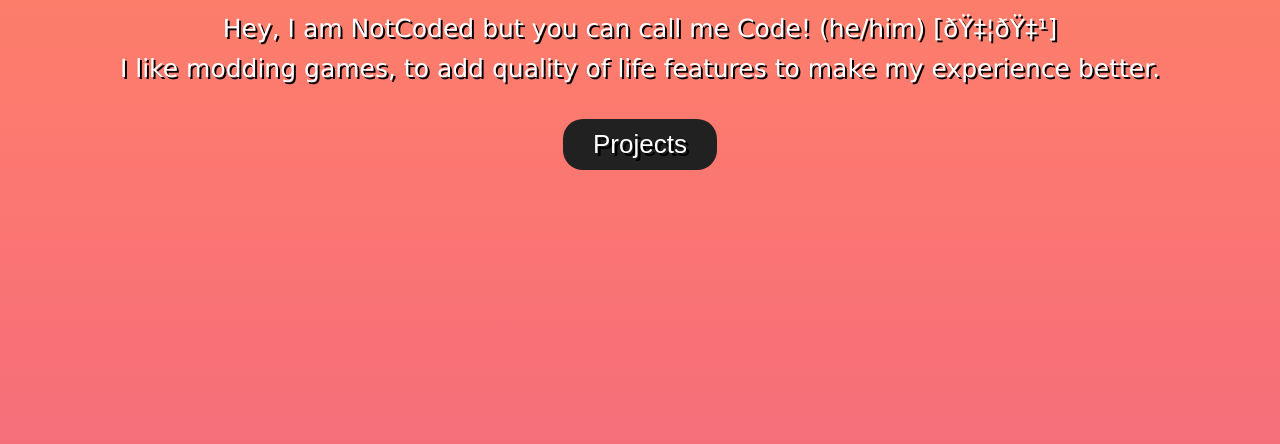
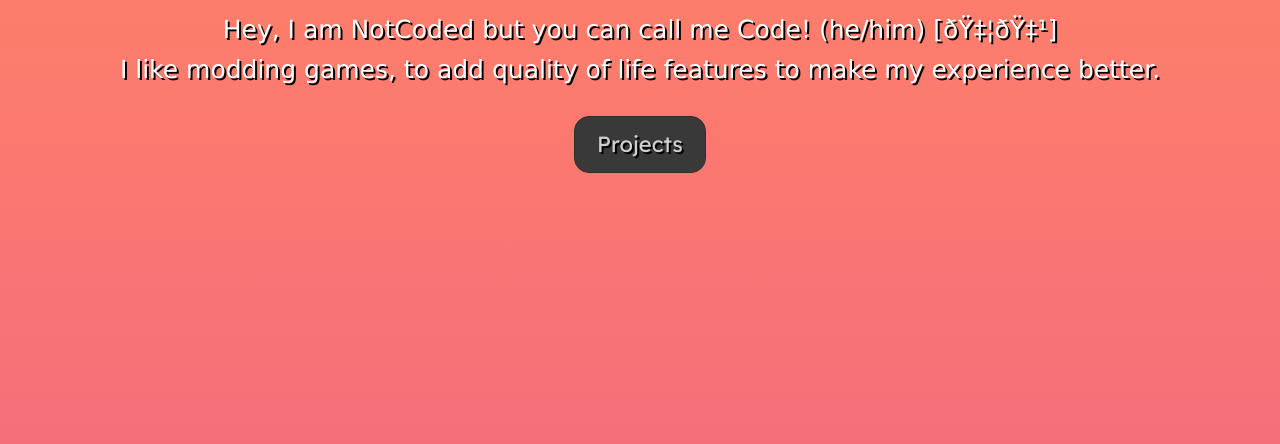
Before and after one commit to not-coded/not-coded.github.io, a plain HTML site: page index.html in a window 1280 px wide. Shown: the part 356-800 px from the top of the page. Drawn offline with Linux system fonts and the light colour scheme.

Commit message:
update to the button!!

```diff
--- a/assets/css/global.css
+++ b/assets/css/global.css
@@ -1,3 +1,5 @@
+@import url('https://fonts.googleapis.com/css2?family=Readex+Pro:wght@300;400;500;600;700&display=swap');
+
 * {
     margin: 0;
     padding: 0;
@@ -122,19 +124,25 @@ section {
 
 .button {
     border: none;
-    color: white;
-    text-shadow: 3px 3px #000;
+    color: #cfcfcf;
 
-    border-radius: 20px;
-    padding: 10px 30px;
+    font-family: 'Readex Pro';
+
+    text-shadow: 2px 2px #000;
+
+    border: 1px solid #2f2f2f;
+    border-radius: 15px;
+    padding: 0.5em 1em;
+    line-height: 1.5em;
+
+    font-size: 22px;
+
     text-align: center;
     text-decoration: none;
     display: inline-block;
-    font-size: 26px;
-    margin: 4px 2px;
     cursor: pointer;
 
-    background: #212121;
+    background: #3a3939;
 }
 
 .button:hover {
```
